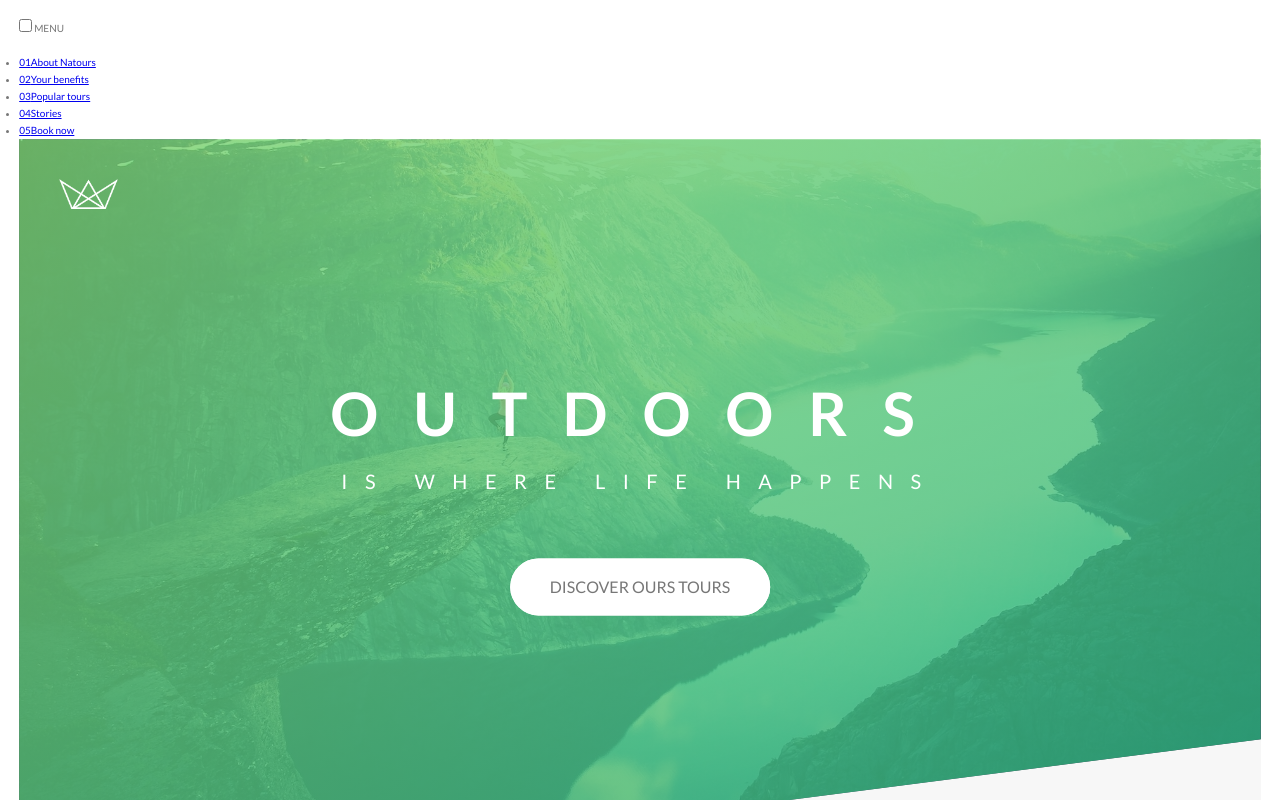
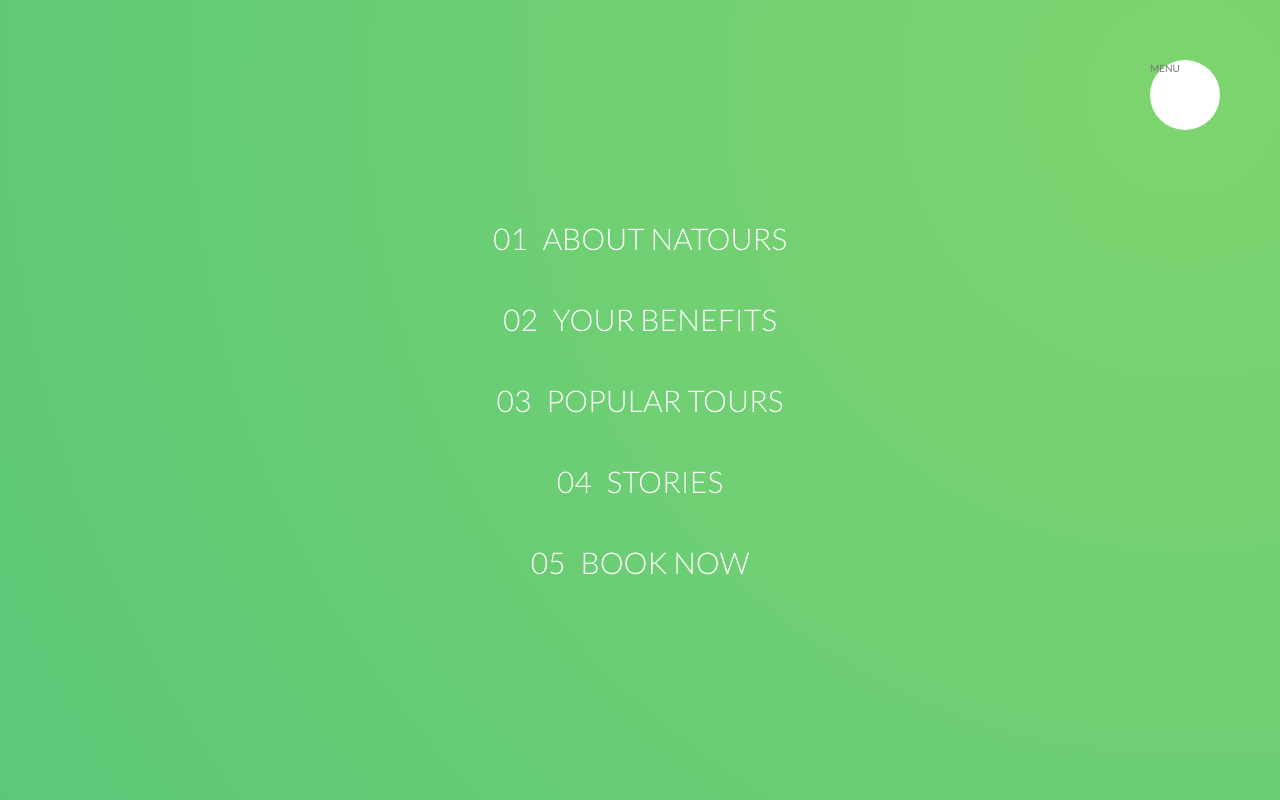
Before and after one commit to JorgeRodz/natours, a website built with Parcel: page starter/index.html in a window 1280 px wide. Shown: the top 800 px of the page. Built offline with nearby package versions, Linux system fonts and the light colour scheme.

Commit message:
Creado el layout _navigaton y agregado en sus respectiva carpeta. Asi como tambien importamos este componente en el main.scss

```diff
--- /dev/null
+++ b/starter/sass/layout/_navigation.scss
@@ -0,0 +1,88 @@
+.navigation {
+  &__checkbox {
+    display: none;
+  }
+
+  &__button {
+    background-color: $color-white;
+    height: 7rem;
+    width: 7rem;
+    border-radius: 50%;
+    position: fixed;
+    top: 6rem;
+    right: 6rem;
+    z-index: 2000;
+  }
+
+  &__background {
+    height: 6rem;
+    width: 6rem;
+    border-radius: 50%;
+    position: fixed;
+    top: 6.5rem;
+    right: 6.5rem;
+    background-image: radial-gradient(
+      $color-primary-light,
+      $color-primary-dark
+    );
+    z-index: 1000;
+
+    transform: scale(80);
+  }
+
+  &__nav {
+    height: 100vh;
+    width: 100vw;
+    position: fixed;
+    top: 0;
+    right: 0;
+    z-index: 1500;
+  }
+
+  &__list {
+    position: absolute;
+    top: 50%;
+    left: 50%;
+    transform: translate(-50%, -50%);
+    list-style: none;
+    text-align: center;
+  }
+
+  &__item {
+    margin: 1rem 0;
+  }
+
+  &__link {
+    span {
+      display: inline-block;
+      margin-right: 1.5rem;
+    }
+    &:link,
+    &:visited {
+      display: inline-block;
+      font-size: 3rem;
+      font-weight: 300;
+      padding: 1rem 2rem;
+      color: $color-white;
+      text-decoration: none;
+      text-transform: uppercase;
+
+      background-image: linear-gradient(
+        120deg,
+        transparent 0%,
+        transparent 50%,
+        $color-white 50%
+      );
+      background-size: 250%;
+
+      transition: all 0.4s;
+    }
+
+    &:hover,
+    &:active {
+      background-position: 100%;
+      color: $color-primary;
+      transform: translateX(1rem);
+    }
+  }
+}
--- a/starter/sass/main.scss
+++ b/starter/sass/main.scss
@@ -12,6 +12,7 @@
 @import "./layout/grid";
 @import "./layout/header";
 @import "./layout/footer";
+@import "./layout/navigation";
 
 @import "./components/button";
 @import "./components/composition";
```
